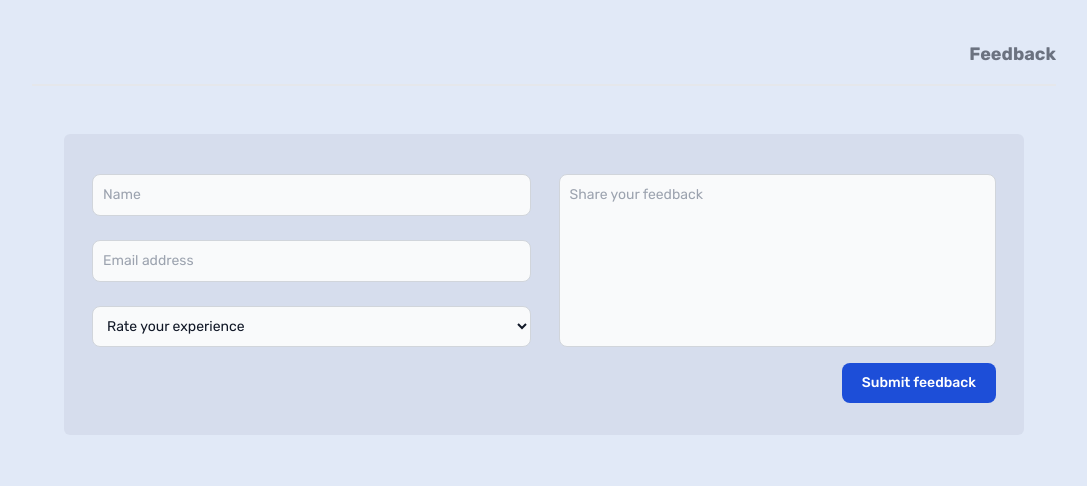
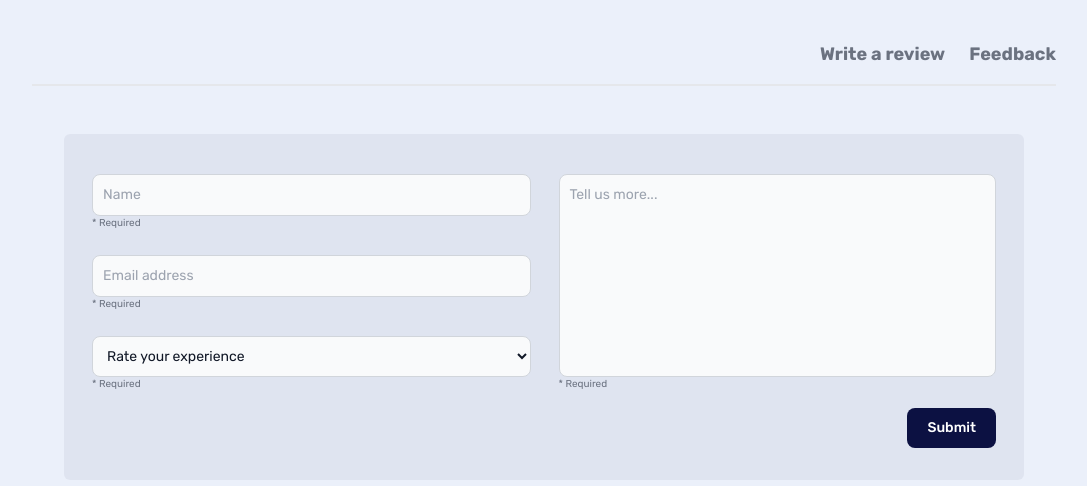
Before and after one commit to michelleTagarino/CustomerFeedbackForm, a Next.js app: page / in a window 1280 px wide. Shown: the top 486 px of the page, without its empty margins (96-1183 px from the left). Built offline with nearby package versions, Linux system fonts and the light colour scheme.

Commit message:
Add validation, styles, and update nav test

```diff
--- a/_data/db.json
+++ b/_data/db.json
@@ -20,6 +20,13 @@
       "comment": "s",
       "rating": 0,
       "id": "H849Ziu"
+    },
+    {
+      "name": "Michelle Tagarino",
+      "email": "michellejoytagarino@gmail.com",
+      "rating": "3",
+      "comment": "sdfsdf",
+      "id": "KY7Qpni"
     }
   ]
 }
--- a/package.json
+++ b/package.json
@@ -12,11 +12,14 @@
     "rebuild-styles": "postcss ./src/styles/tailwind.css -o src/styles/globals.css"
   },
   "dependencies": {
+    "@hookform/resolvers": "^3.3.1",
     "chart.js": "^4.4.0",
     "json-server": "^0.17.4",
     "next": "13.5.4",
     "react": "^18",
-    "react-dom": "^18"
+    "react-dom": "^18",
+    "react-hook-form": "^7.47.0",
+    "zod": "^3.22.4"
   },
   "devDependencies": {
     "@types/node": "^20",
--- a/src/app/components/navbar/Navbar.tsx
+++ b/src/app/components/navbar/Navbar.tsx
@@ -4,6 +4,7 @@ import React from 'react';
 export default function Navbar() {
   return (
     <nav>
+      <Link data-cy="link-feedback" href="/">Write a review</Link>
       <Link data-cy="link-feedback" href="/feedback">Feedback</Link>
     </nav>
   );
--- a/src/app/form/feedback-form/FeedbackForm.tsx
+++ b/src/app/form/feedback-form/FeedbackForm.tsx
@@ -1,63 +1,81 @@
 'use client';
 
+import React from 'react';
+import { FormProvider, SubmitHandler, useForm } from 'react-hook-form';
 import { useRouter } from 'next/navigation';
-import React, { useState } from 'react';
+import { z } from 'zod';
+import { zodResolver } from '@hookform/resolvers/zod';
+
+const formSchema = z.object({
+  name: z.string().min(1, 'Name is required'),
+  email: z.string().email('Invalid email').min(1, 'Email is required'),
+  rating: z.string().min(1, 'Rating is required'),
+  comment: z.string().min(1, 'Feedback is required'),
+});
+type FormSchemaType = z.infer<typeof formSchema>;
 
 export default function FeedbackForm() {
   const { push } = useRouter();
-  const [formData, setFormData] = useState({ name: '', email: '', comment: '', rating: 0 });
-  const [isLoading, setIsLoading] = useState(false);
+  const methods = useForm<FormSchemaType>({
+    resolver: zodResolver(formSchema),
+  });
+  const {
+    register,
+    handleSubmit,
+    formState: { errors, isSubmitting },
+  } = methods;
 
-  const onFieldChange = (e: { target: { name: any; value: any; }; }) => {
-    const nextFormState = {
-      ...formData,
-      [e.target.name]: e.target.value,
-    };
-    setFormData(nextFormState);
-  };
-
-  const onSubmitForm = async (event: any)  => {
-    event.preventDefault();
-    setIsLoading(true);
-
-    try {
-      await fetch('http://localhost:4000/comments', {
+  const onSubmitForm: SubmitHandler<FormSchemaType> = async (data)  => {
+    const result = formSchema.safeParse(data);
+    if (result.success) {
+      const res = await fetch("http://localhost:4000/comments", {
         method: 'POST',
         headers: {
           'Content-Type': 'application/json'
         },
-        body: JSON.stringify(formData)
+        body: JSON.stringify(data)
       });
+
+      if (res.ok) {
         push('/feedback');
-      setIsLoading(false);
-    } catch (e)  {
-      console.error(e);
+      }
     }
   };
 
   return (
-    <form onSubmit={onSubmitForm}>
+    <FormProvider {...methods}>
+      <form onSubmit={handleSubmit(onSubmitForm)}>
         <div className="container">
           <div className="container--left">
+
+            {/* Name input */}
             <label>
               <input
+                data-cy="name-field"
                 type="text"
-              name="name"
                 placeholder="Name"
-              value={formData.name}
-              onChange={onFieldChange}
+                {...register("name")}
+                className={errors?.name && "error"}
               />
+              {<span className={errors?.name && "error"}>* Required</span>}
             </label>
+
+            {/* Email input */}
             <label>
               <input
-              type="email"
-              name="email"
+                data-cy="email-field"
+                {...register("email")}
                 placeholder="Email address"
-              value={formData.email}
-              onChange={onFieldChange}
+                className={errors?.email && "error"}
               />
+              {<span className={errors?.email && "error"}>* Required</span>}
             </label>
-          <select>
+
+            {/* Ratings field */}
+            <select
+              className={errors?.rating && "error"}
+              {...register("rating")}
+            >
               <option value="">Rate your experience</option>
               <option value="1">Terrible</option>
               <option value="2">Poor</option>
@@ -65,20 +83,32 @@ export default function FeedbackForm() {
               <option value="4">Very Good</option>
               <option value="5">Excellent</option>
             </select>
-        </div>
-        <label className="container--right">
-          <textarea
-            name="comment"
-            placeholder="Share your feedback"
-            value={formData.comment}
-            onChange={onFieldChange}
-          />
+            <label>
+              {<span className={errors?.rating && "error"}>* Required</span>}
             </label>
           </div>
 
-      <button className="btn-primary" disabled={isLoading}>
-        <span>Submit feedback</span>
+          {/* Feedback field */}
+          <label className="container--right">
+            <textarea
+              data-cy="comment-field"
+              {...register("comment")}
+              placeholder="Tell us more..."
+              className={errors?.comment && "error"}
+            />
+            {<span className={errors?.comment && "error"}>* Required</span>}
+            </label>
+        </div>
+
+        <button
+          type="submit"
+          className="btn-primary"
+          data-cy="submit-button"
+          disabled={isSubmitting}
+        >
+          <span>Submit</span>
         </button>
       </form>
+    </FormProvider>
   );
 }
--- a/src/styles/globals.css
+++ b/src/styles/globals.css
@@ -387,7 +387,7 @@ video {
 }
   /* base styles */
   body {
-    background: #e1e9f7;
+    background: #ebf0fa;
     margin: 2rem;
     --tw-text-opacity: 1;
     color: rgb(107 114 128 / var(--tw-text-opacity));
@@ -583,7 +583,6 @@ nav a:hover,
 main nav {
   border-width: 0px;
 }
-/* chart styles */
 .line-chart {
     margin: 2rem 0;
   }
@@ -597,6 +596,29 @@ main nav {
 .text-primary {
   --tw-text-opacity: 1;
   color: rgb(12 17 66 / var(--tw-text-opacity));
+}
+/* button styles */
+button {
+  display: flex;
+  align-items: center;
+  justify-content: space-between;
+  gap: 0.5rem;
+  border-radius: 0.125rem;
+  padding-left: 0.75rem;
+  padding-right: 0.75rem;
+  padding-top: 0.5rem;
+  padding-bottom: 0.5rem;
+  font-size: 0.875rem;
+  line-height: 1.25rem;
+}
+button:hover {
+  --tw-bg-opacity: 0.9;
+}
+.btn-primary {
+  --tw-bg-opacity: 1;
+  background-color: rgb(12 17 66 / var(--tw-bg-opacity));
+  --tw-text-opacity: 1;
+  color: rgb(255 255 255 / var(--tw-text-opacity));
 }
 /* card styles */
 .card {
@@ -789,6 +811,57 @@ form .container--left,
     flex-direction: column;
     flex-grow: 1;
   }
+/* feedback styles */
+form label span.error {
+  --tw-text-opacity: 1;
+  color: rgb(185 28 28 / var(--tw-text-opacity));
+}
+form input.error,
+  form textarea.error,
+  form select.error {
+  display: block;
+  width: 100%;
+  border-radius: 0.5rem;
+  border-width: 1px;
+  --tw-border-opacity: 1;
+  border-color: rgb(239 68 68 / var(--tw-border-opacity));
+  --tw-bg-opacity: 1;
+  background-color: rgb(254 242 242 / var(--tw-bg-opacity));
+  padding: 0.625rem;
+  font-size: 0.875rem;
+  line-height: 1.25rem;
+  --tw-text-opacity: 1;
+  color: rgb(127 29 29 / var(--tw-text-opacity));
+}
+form input.error::-moz-placeholder, form textarea.error::-moz-placeholder, form select.error::-moz-placeholder {
+  --tw-placeholder-opacity: 1;
+  color: rgb(185 28 28 / var(--tw-placeholder-opacity));
+}
+form input.error::placeholder,
+  form textarea.error::placeholder,
+  form select.error::placeholder {
+  --tw-placeholder-opacity: 1;
+  color: rgb(185 28 28 / var(--tw-placeholder-opacity));
+}
+form input.error:focus,
+  form textarea.error:focus,
+  form select.error:focus {
+  --tw-border-opacity: 1;
+  border-color: rgb(239 68 68 / var(--tw-border-opacity));
+  --tw-ring-opacity: 1;
+  --tw-ring-color: rgb(239 68 68 / var(--tw-ring-opacity));
+}
+@media (prefers-color-scheme: dark) {
+
+  form input.error,
+  form textarea.error,
+  form select.error {
+    --tw-border-opacity: 1;
+    border-color: rgb(248 113 113 / var(--tw-border-opacity));
+    --tw-bg-opacity: 1;
+    background-color: rgb(254 226 226 / var(--tw-bg-opacity));
+  }
+}
 @media (max-width: 640px) {
     form .container {
       flex-direction: column;
```
Also changed, not shown: src/styles/tailwind.css, 2 other files (tests, documents, lock files or other folders). Lines whose indentation alone changed are shown as unchanged.
